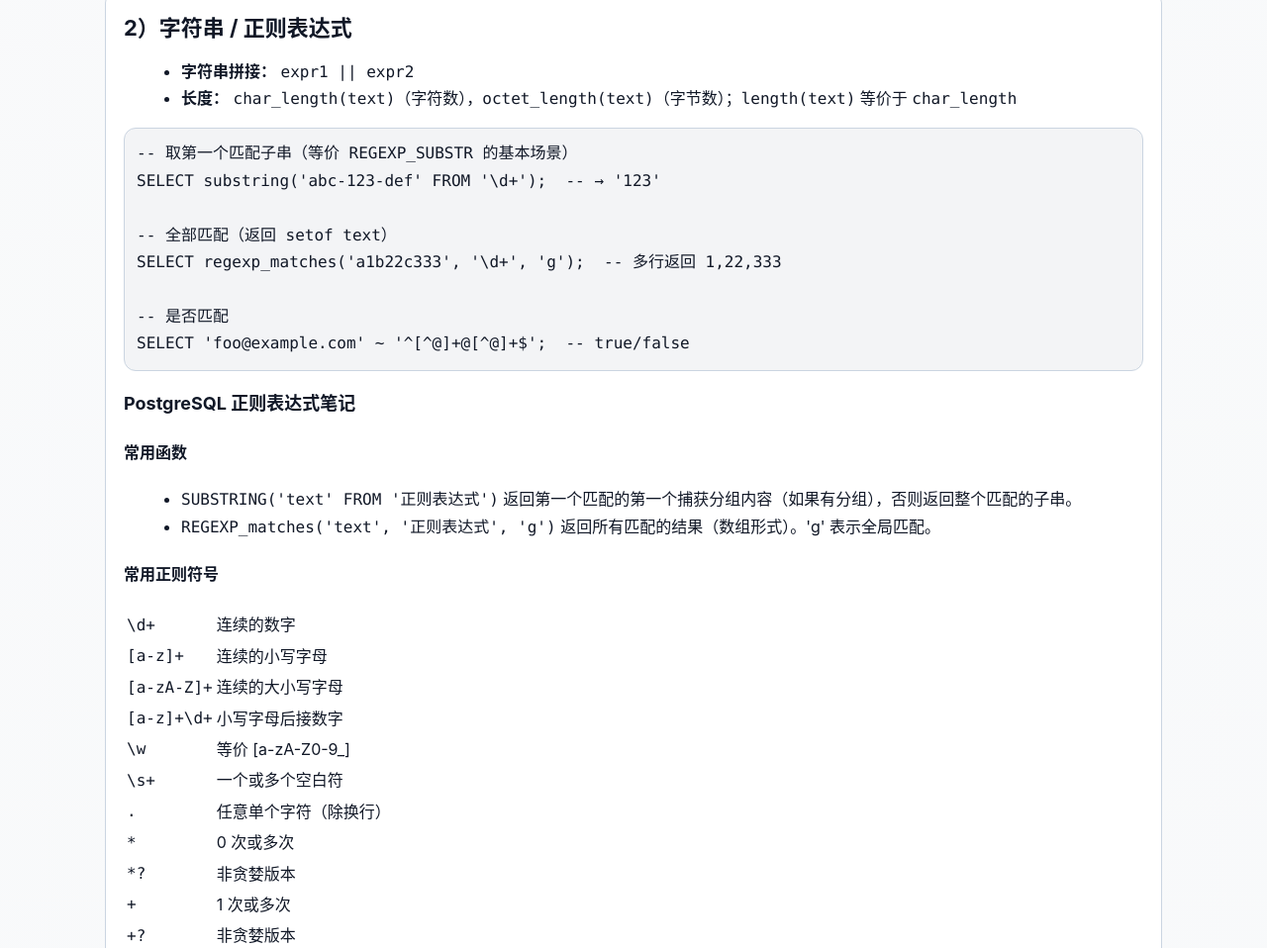
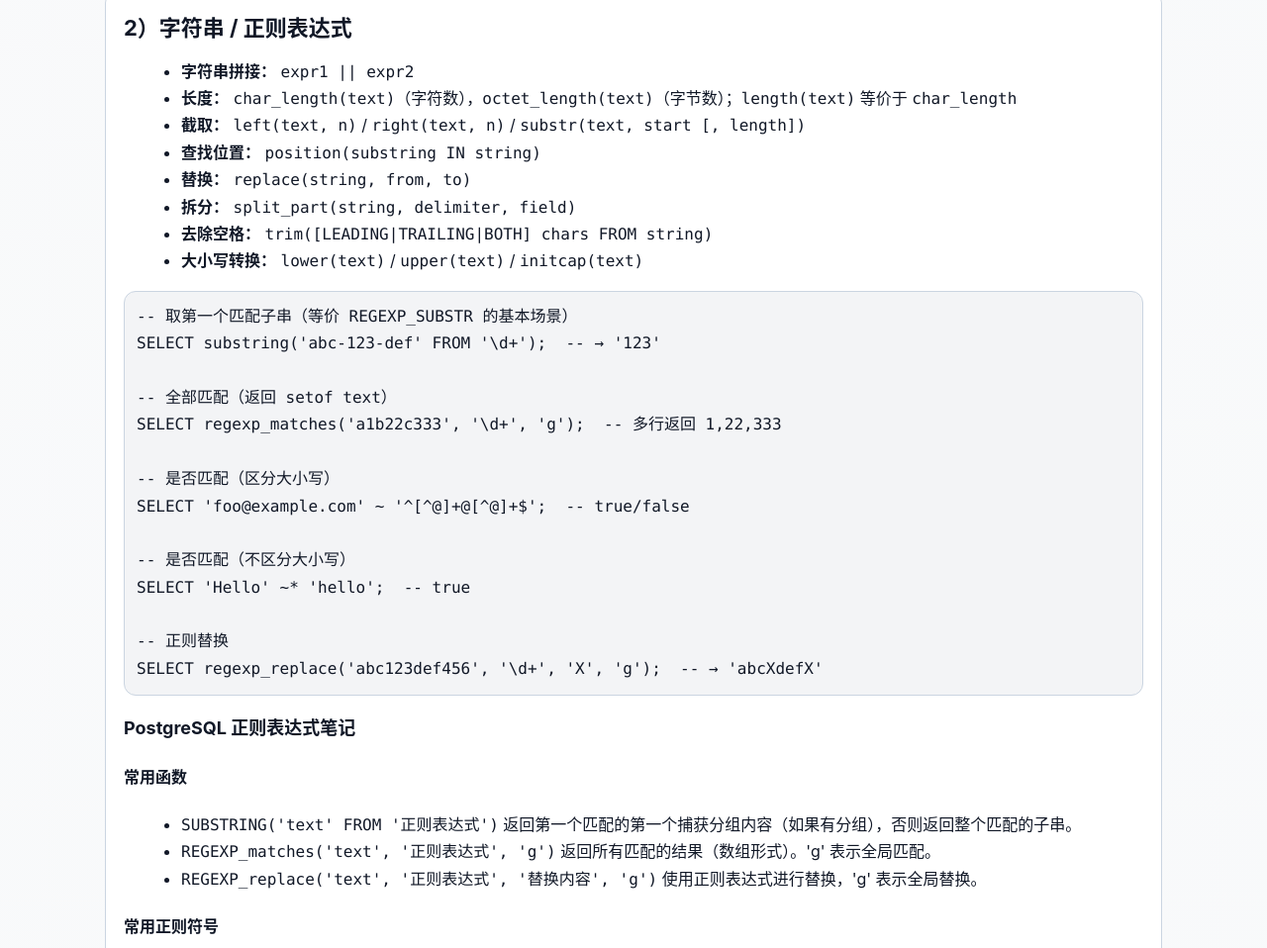
Before and after one commit to RyuShinnka/Postgresql-notes, a plain HTML site: page index.html in a window 1280 px wide. Shown: the part 2339-3297 px from the top of the page at 99% size. Drawn offline with Linux system fonts and the light colour scheme.

Commit message:
Update index.html

```diff
--- a/index.html
+++ b/index.html
@@ -147,6 +147,12 @@
   <ul>
     <li><b>字符串拼接：</b> <code>expr1 || expr2</code></li>
     <li><b>长度：</b> <code>char_length(text)</code>（字符数），<code>octet_length(text)</code>（字节数）；<code>length(text)</code> 等价于 <code>char_length</code></li>
+    <li><b>截取：</b> <code>left(text, n)</code> / <code>right(text, n)</code> / <code>substr(text, start [, length])</code></li>
+    <li><b>查找位置：</b> <code>position(substring IN string)</code></li>
+    <li><b>替换：</b> <code>replace(string, from, to)</code></li>
+    <li><b>拆分：</b> <code>split_part(string, delimiter, field)</code></li>
+    <li><b>去除空格：</b> <code>trim([LEADING|TRAILING|BOTH] chars FROM string)</code></li>
+    <li><b>大小写转换：</b> <code>lower(text)</code> / <code>upper(text)</code> / <code>initcap(text)</code></li>
   </ul>
   <pre><code>-- 取第一个匹配子串（等价 REGEXP_SUBSTR 的基本场景）
 SELECT substring('abc-123-def' FROM '\d+');  -- → '123'
@@ -154,8 +160,14 @@ SELECT substring('abc-123-def' FROM '\d+');  -- → '123'
 -- 全部匹配（返回 setof text）
 SELECT regexp_matches('a1b22c333', '\d+', 'g');  -- 多行返回 1,22,333
 
--- 是否匹配
+-- 是否匹配（区分大小写）
 SELECT 'foo@example.com' ~ '^[^@]+@[^@]+$';  -- true/false
+
+-- 是否匹配（不区分大小写）
+SELECT 'Hello' ~* 'hello';  -- true
+
+-- 正则替换
+SELECT regexp_replace('abc123def456', '\d+', 'X', 'g');  -- → 'abcXdefX'
 </code></pre>
   <section>
     <h3>PostgreSQL 正则表达式笔记</h3>
@@ -166,6 +178,8 @@ SELECT 'foo@example.com' ~ '^[^@]+@[^@]+$';  -- true/false
         返回第一个匹配的第一个捕获分组内容（如果有分组），否则返回整个匹配的子串。</li>
       <li><code>REGEXP_matches('text', '正则表达式', 'g')</code>
         返回所有匹配的结果（数组形式）。'g' 表示全局匹配。</li>
+      <li><code>REGEXP_replace('text', '正则表达式', '替换内容', 'g')</code>
+        使用正则表达式进行替换，'g' 表示全局替换。</li>
     </ul>
 
     <h4>常用正则符号</h4>
@@ -197,6 +211,9 @@ SELECT 'foo@example.com' ~ '^[^@]+@[^@]+$';  -- true/false
     <h4>正则分组 () 与反向引用</h4>
     <p><code>(abc)+</code> 表示整体重复；<code>(\w+)\s+\1</code> 表示相同单词重复。</p>
 
+    <h4>命名分组（PostgreSQL 15+）</h4>
+    <p><code>(?&lt;name&gt;pattern)</code> 可为分组命名，例如：<code>(?&lt;digits&gt;\d+)</code></p>
+
     <h4>单词边界</h4>
     <p><code>\bthe\b</code> 匹配完整单词 "the"</p>
 
@@ -204,6 +221,13 @@ SELECT 'foo@example.com' ~ '^[^@]+@[^@]+$';  -- true/false
     <pre><code><.*>   -- 贪婪，匹配 &lt;abc&gt;&lt;def&gt;
 <.*?>  -- 非贪婪，匹配 &lt;abc&gt;
 </code></pre>
+
+    <h4>匹配行为说明</h4>
+    <ul>
+      <li><code>~</code>：正则匹配（区分大小写）</li>
+      <li><code>~*</code>：正则匹配（不区分大小写）</li>
+      <li><code>!~</code> / <code>!~*</code>：正则不匹配</li>
+    </ul>
 
     <h4>补充说明</h4>
     <ul>
```
